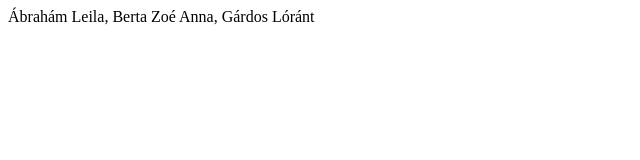
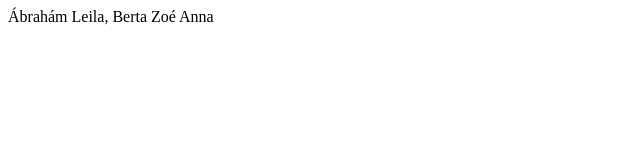
Before and after one commit to basiliscusgame/basiliscus, a plain HTML site: page index.html in a window 1280 px wide. Shown: the whole page, without its empty margins (0-640 px from the left). Drawn offline with Linux system fonts and the light colour scheme.

Commit message:
modositasok

```diff
--- a/index.html
+++ b/index.html
@@ -9,7 +9,7 @@
 </head>
 <body>
     <main>
-        <footer>Ábrahám Leila, Berta Zoé Anna, Gárdos Lóránt</footer>
+        <footer>Ábrahám Leila, Berta Zoé Anna</footer>
     </main>
 
 </body>
```
Also changed, not shown: Lori.js (deleted).
